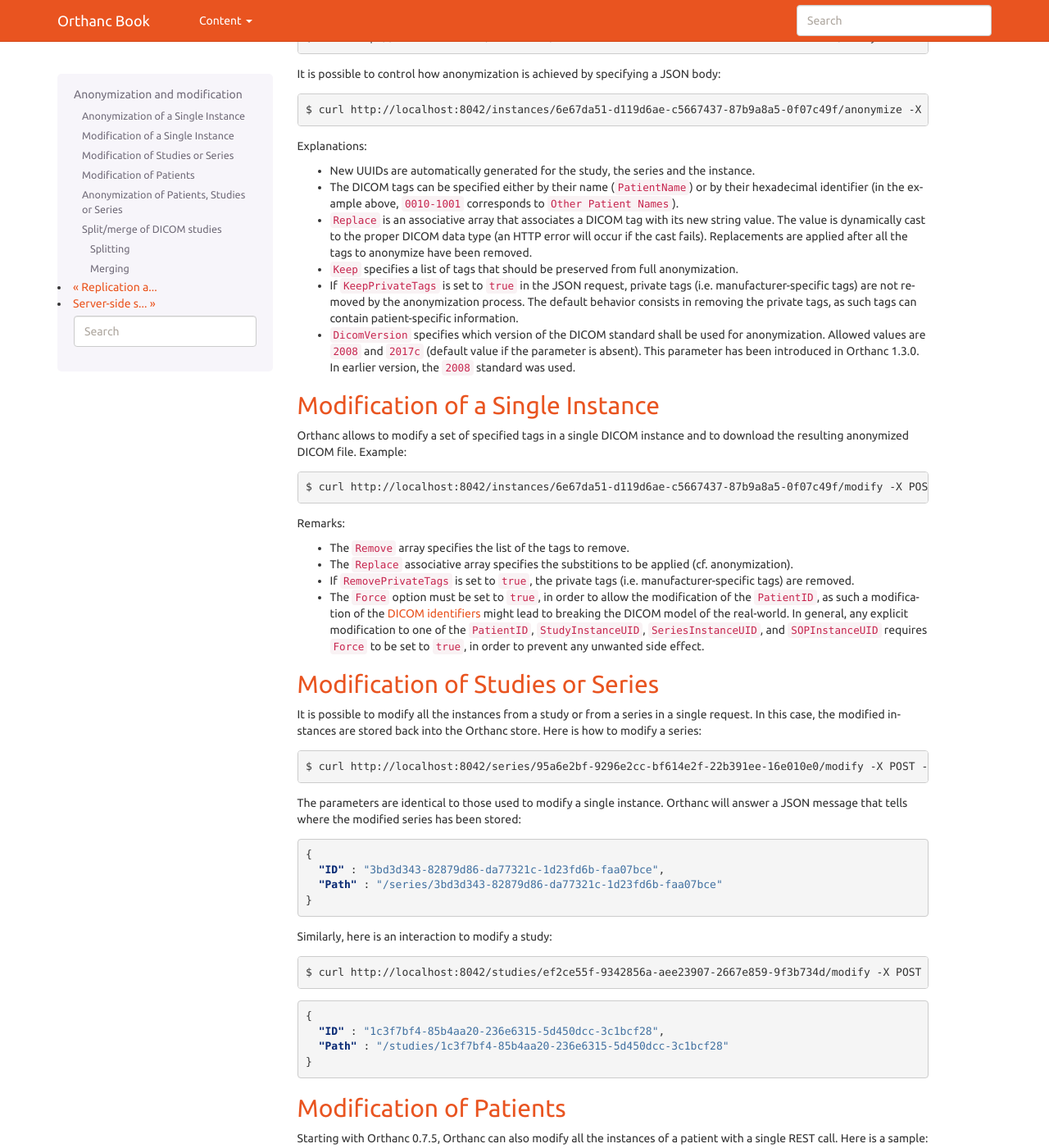
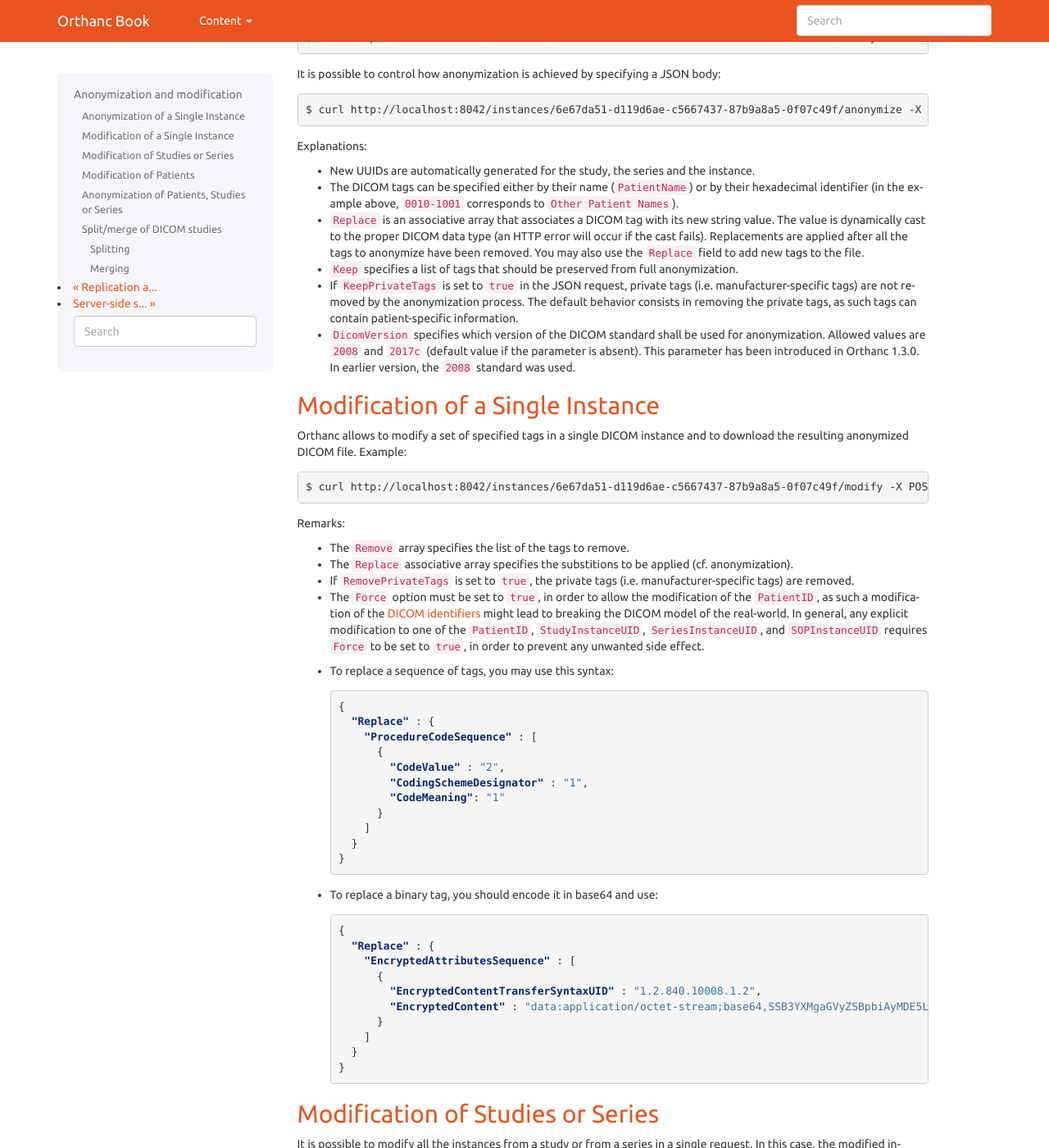
Before and after one commit to orthanc-mirrors/orthanc-book, a Sphinx documentation site: the page built from Sphinx/source/users/anonymization.rst, in a window 1280 px wide and 1400 px high, scrolled down 488 px. Shown: the whole window at 82% size. Built offline with Sphinx 7.4.7, drawn with Linux system fonts in a browser that asks for light colours.

Commit message:
added sample for /modify for sequences and binary fields

```diff
--- a/Sphinx/source/users/anonymization.rst
+++ b/Sphinx/source/users/anonymization.rst
@@ -38,6 +38,7 @@ Explanations:
   new string value. The value is dynamically cast to the proper DICOM
   data type (an HTTP error will occur if the cast fails). Replacements
   are applied after all the tags to anonymize have been removed.
+  You may also use the ``Replace`` field to add new tags to the file.
 * ``Keep`` specifies a list of tags that should be preserved from full
   anonymization.
 * If ``KeepPrivateTags`` is set to ``true`` in the JSON request,
@@ -74,7 +75,35 @@ Remarks:
   ``SeriesInstanceUID``, and ``SOPInstanceUID`` requires ``Force`` to
   be set to ``true``, in order to prevent any unwanted side effect.
 
+.. highlight:: json
 
+* To replace a sequence of tags, you may use this syntax::
+
+
+    {
+      "Replace" : {
+        "ProcedureCodeSequence" : [
+          {
+            "CodeValue" : "2",
+            "CodingSchemeDesignator" : "1",
+            "CodeMeaning": "1"
+          }
+        ]
+      }
+    }
+
+* To replace a binary tag, you should encode it in base64 and use::
+
+    {
+      "Replace" : {
+        "EncryptedAttributesSequence" : [
+          {
+            "EncryptedContentTransferSyntaxUID" : "1.2.840.10008.1.2",
+            "EncryptedContent" : "data:application/octet-stream;base64,SSB3YXMgaGVyZSBpbiAyMDE5LiAgTWFydHkgTWNGbHku"
+          }
+        ]
+      }
+    }
 Modification of Studies or Series
 ---------------------------------
 
```
Also changed, not shown: 1 other file.
